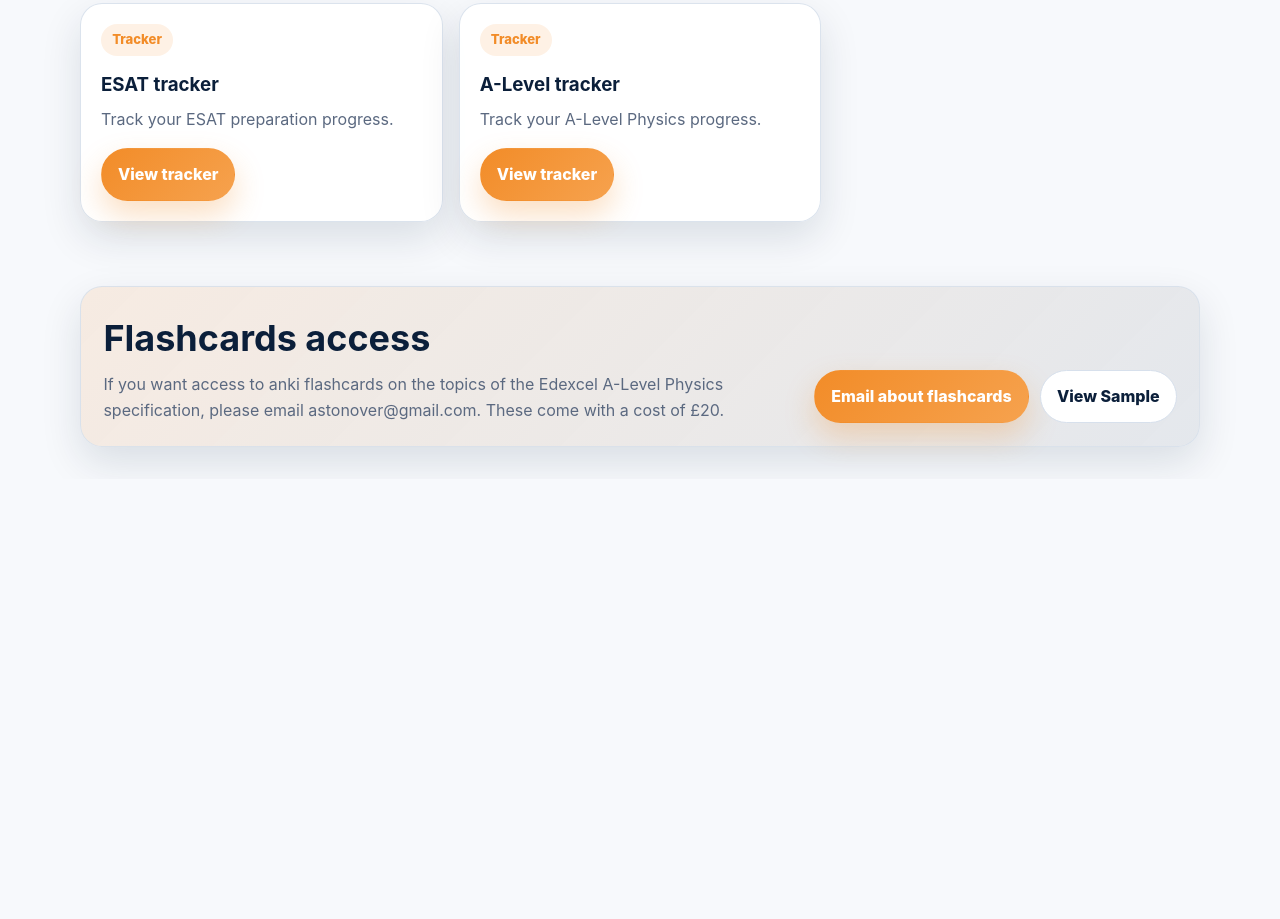
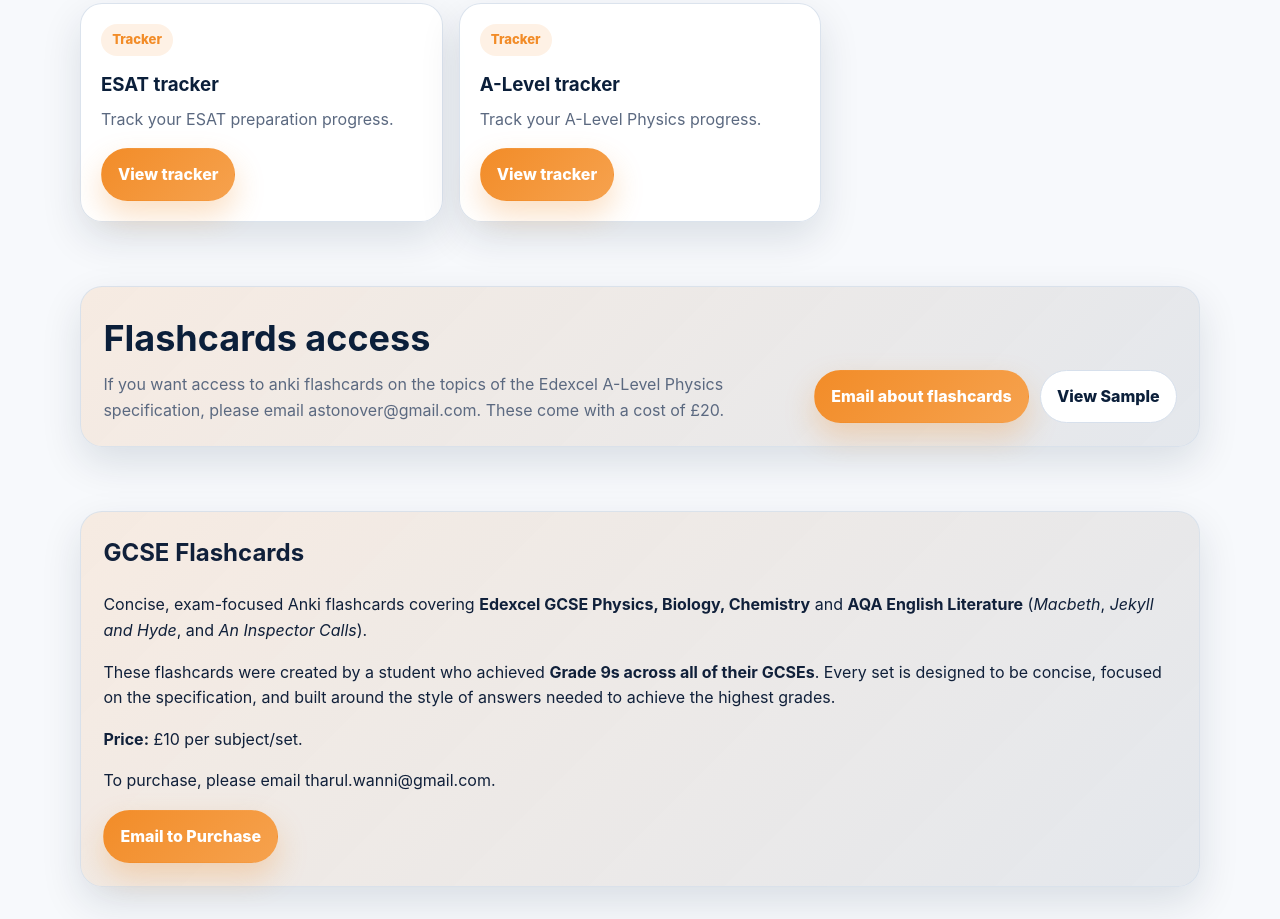
Before and after one commit to CoderGuruXYZ/Edexcel-AL-Physics-Revision, a plain HTML site: page index.html in a window 1280 px wide. Shown: the part 1925-2844 px from the top of the page. Before the commit the page ends 2404 px from the top, so only its background shows below. Drawn offline with Linux system fonts and the light colour scheme.

Commit message:
GCSE Flashcards

```diff
--- a/index.html
+++ b/index.html
@@ -657,6 +657,47 @@
                 </div>
             </div>
         </section>
+
+        <section id="gcse-flashcards">
+            <div class="container">
+                <div class="cta-card">
+                    <div class="" style="margin-bottom:0;">
+                        <div>
+                            <h2>GCSE Flashcards</h2>
+                            <p>
+                                Concise, exam-focused Anki flashcards covering
+                                <strong>Edexcel GCSE Physics, Biology, Chemistry</strong> and
+                                <strong>AQA English Literature</strong> (<em>Macbeth</em>,
+                                <em>Jekyll and Hyde</em>, and <em>An Inspector Calls</em>).
+                            </p>
+
+                            <p>
+                                These flashcards were created by a student who achieved
+                                <strong>Grade 9s across all of their GCSEs</strong>. Every set is
+                                designed to be concise, focused on the specification, and built
+                                around the style of answers needed to achieve the highest grades.
+                            </p>
+
+                            <p>
+                                <strong>Price:</strong> £10 per subject/set.
+                            </p>
+
+                            <p>
+                                To purchase, please email
+                                <a href="mailto:tharul.wanni@gmail.com">tharul.wanni@gmail.com</a>.
+                            </p>
+                        </div>
+
+                        <div class="card-actions" style="margin-top:0;">
+                            <a class="btn btn-primary"
+                               href="mailto:tharul.wanni@gmail.com?subject=GCSE%20Flashcards">
+                                Email to Purchase
+                            </a>
+                        </div>
+                    </div>
+                </div>
+            </div>
+        </section>
     </main>
 
     <script>
```
